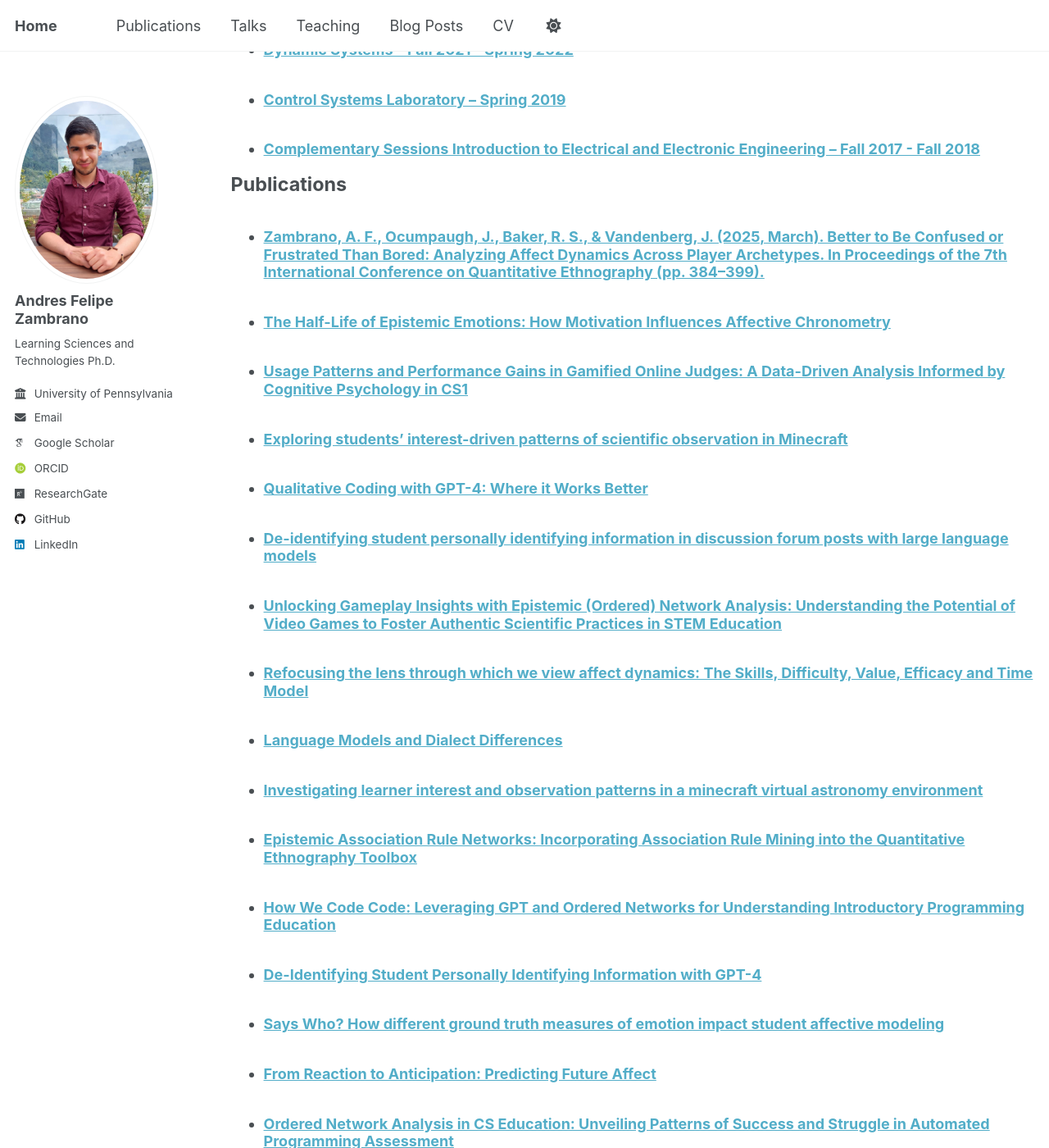
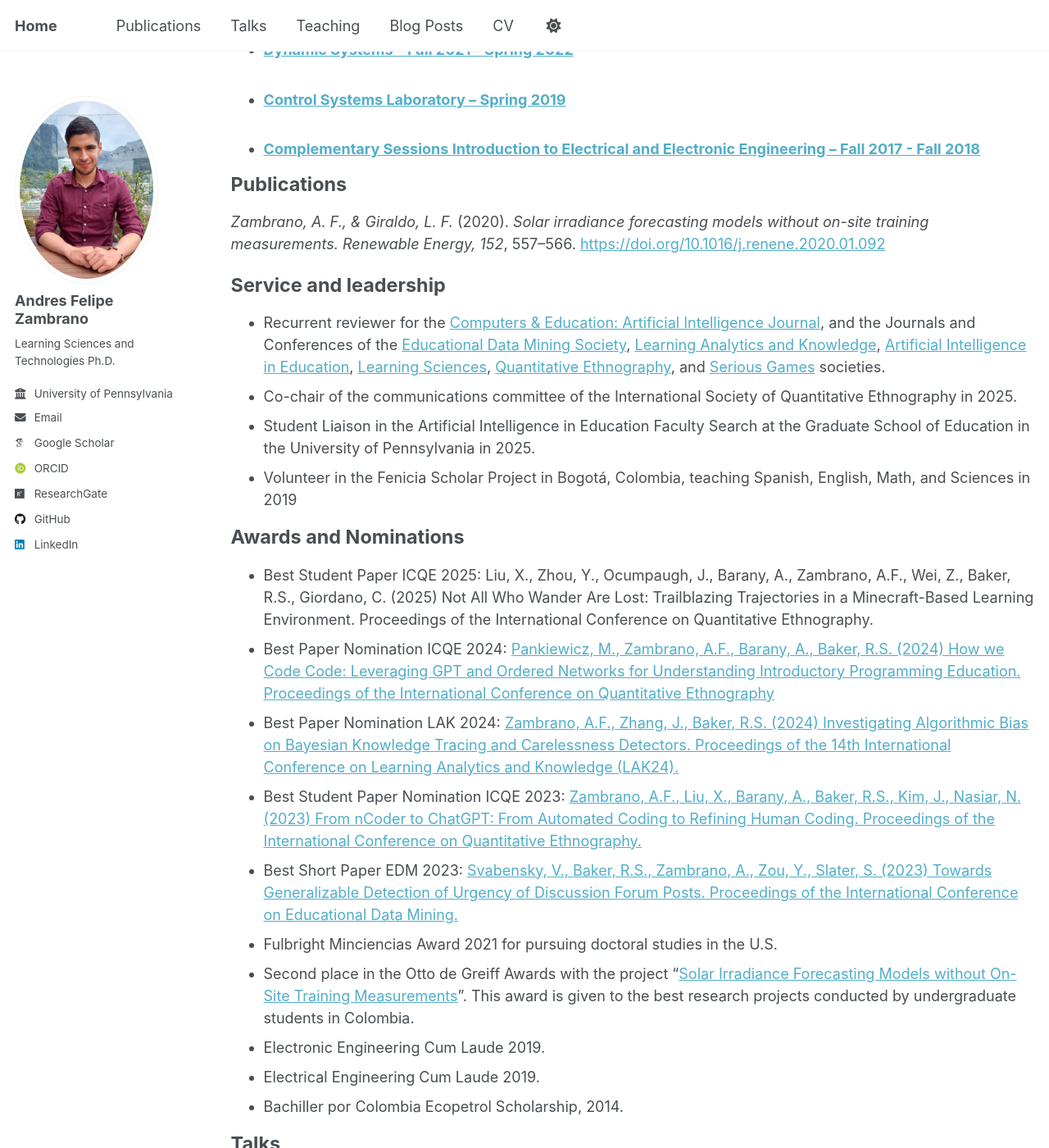
Before and after one commit to afzambrano/afzambrano.github.io, a Jekyll site: the page built from _pages/cv.md, in a window 1280 px wide and 1400 px high, scrolled down 902 px. Shown: the whole window at 82% size. Built offline with Jekyll 4.4.1, drawn with Linux system fonts in a browser that asks for light colours; some web fonts are replaced; a script that is not in the unit is left out; some of the changed text lies outside the part shown.

Commit message:
Update cv.md

```diff
--- a/_pages/cv.md
+++ b/_pages/cv.md
@@ -33,9 +33,10 @@ Teaching
 
 Publications
 ======
-  <ul>{% for post in site.publications reversed %}
-    {% include archive-single-cv.html %}
-  {% endfor %}</ul>
+<i>Zambrano, A. F., & Giraldo, L. F.</i> (2020).
+<i>Solar irradiance forecasting models without on-site training measurements.</i>
+<i>Renewable Energy, 152</i>, 557–566.
+<a href="https://doi.org/10.1016/j.renene.2020.01.092">https://doi.org/10.1016/j.renene.2020.01.092</a>
 
 Service and leadership
 ======
```
